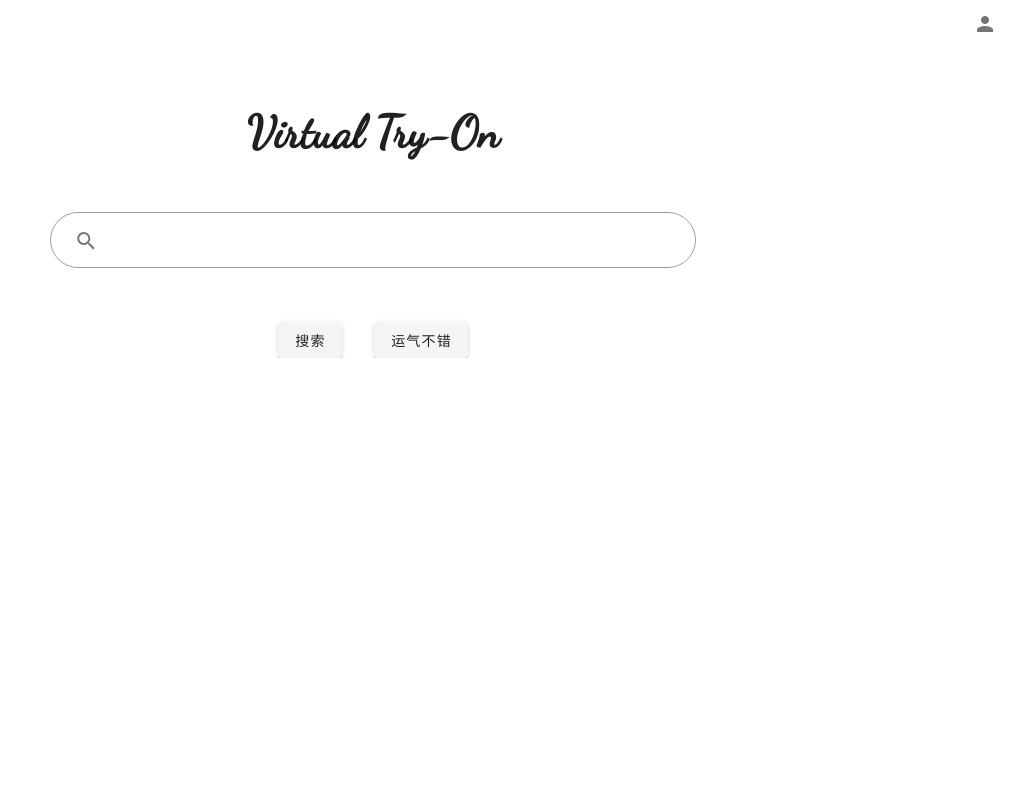
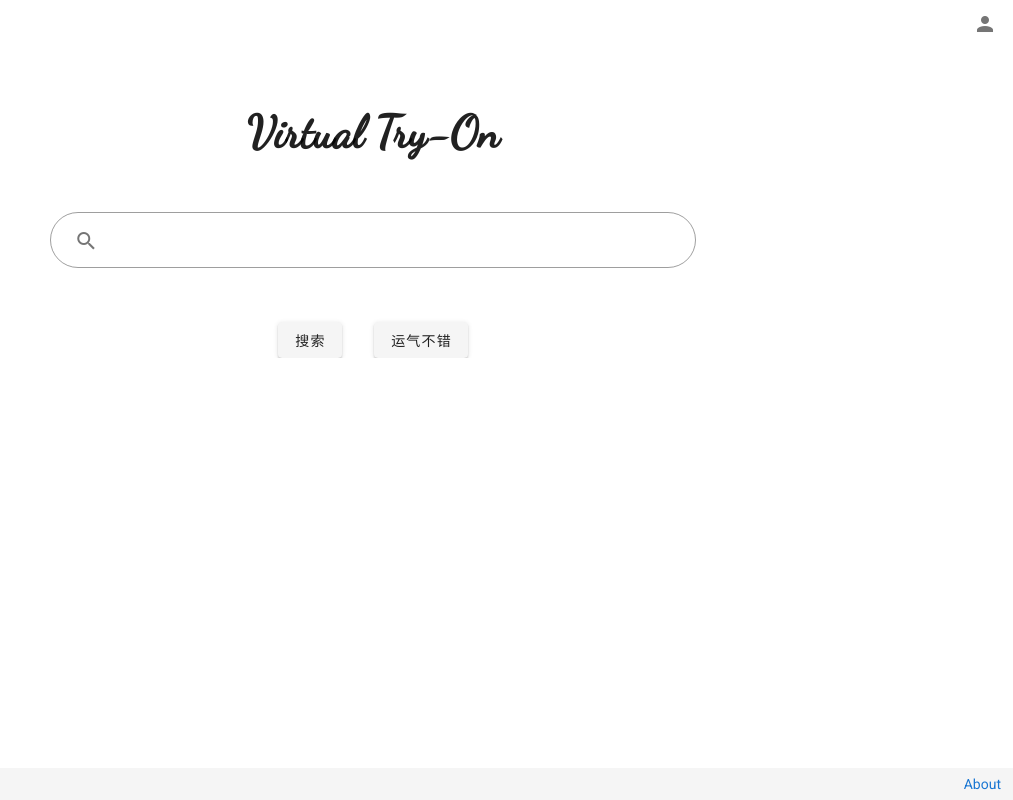
Before and after one commit to MS-ASE-2020/team-ai-virtual-try-on, a Vue app in the folder code/frontend/: page / in a window 1280 px wide. Shown: the whole page, without its empty margins (267-1280 px from the left). Built offline with nearby package versions, Linux system fonts and the light colour scheme.

Commit message:
[frontend] footer

```diff
--- a/code/frontend/src/components/MyFooter.vue
+++ b/code/frontend/src/components/MyFooter.vue
@@ -1,13 +1,25 @@
 <template>
   <v-footer padless>
-    <v-col class="text-right" cols="12">
-      <strong>Vuetify</strong>
+    <v-col class="text-right py-1" cols="12">
+      <a
+        target="_blank"
+        href="https://ms-ase-2020.github.io/team-ai-virtual-try-on/"
+      >
+        <span>About</span>
+      </a>
     </v-col>
   </v-footer>
 </template>
 
 <script>
 export default {
-    name: "MyFooter",
+  name: "MyFooter",
 };
 </script>
+
+<style scoped>
+a {
+  text-decoration: none;
+  font-size: 14px;
+}
+</style>
--- a/code/frontend/src/pages/Home/App.vue
+++ b/code/frontend/src/pages/Home/App.vue
@@ -7,12 +7,14 @@
     <v-main>
       <home-page></home-page>
     </v-main>
+    <my-footer></my-footer>
   </v-app>
 </template>
 
 <script>
 import HomePage from "./HomePage.vue";
 import SignInUp from "@/components/SignInUp.vue";
+import MyFooter from '../../components/MyFooter.vue';
 
 export default {
   name: "App",
@@ -20,6 +22,7 @@ export default {
   components: {
     HomePage,
     SignInUp,
+    MyFooter,
   },
 };
 </script>
--- a/code/frontend/src/pages/ProductDetail/App.vue
+++ b/code/frontend/src/pages/ProductDetail/App.vue
@@ -4,18 +4,23 @@
     <v-main>
       <product-detail></product-detail>
     </v-main>
+    <my-footer></my-footer>
   </v-app>
 </template>
 
 <script>
 import ProductDetail from './ProductDetail.vue';
 import TopBar from '@/components/TopBar.vue';
+import MyFooter from '@/components/MyFooter.vue';
 
 export default {
   name: "App",
   components: {
     ProductDetail,
     TopBar,
+    MyFooter,
   },
 };
 </script>
+,
+    MyFooter
--- a/code/frontend/src/pages/SalerInfo/App.vue
+++ b/code/frontend/src/pages/SalerInfo/App.vue
@@ -4,18 +4,23 @@
     <v-main>
       <saler-info></saler-info>
     </v-main>
+    <my-footer></my-footer>
   </v-app>
 </template>
 
 <script>
 import TopBar from "@/components/TopBar.vue";
 import SalerInfo from "./SalerInfo.vue";
+import MyFooter from "@/components/MyFooter.vue";
 
 export default {
   name: "App",
   components: {
     SalerInfo,
     TopBar,
+    MyFooter,
   },
 };
 </script>
+,
+    MyFooter
--- a/code/frontend/src/pages/Search/App.vue
+++ b/code/frontend/src/pages/Search/App.vue
@@ -4,15 +4,19 @@
     <v-main>
       <search-page></search-page>
     </v-main>
+    <my-footer></my-footer>
   </v-app>
 </template>
 
 <script>
 import TopBar from "@/components/TopBar.vue";
 import SearchPage from "./Search.vue";
+import MyFooter from "@/components/MyFooter.vue";
 
 export default {
   name: "App",
-  components: { TopBar, SearchPage },
+  components: { TopBar, SearchPage, MyFooter },
 };
 </script>
+
+    MyFooter
```
